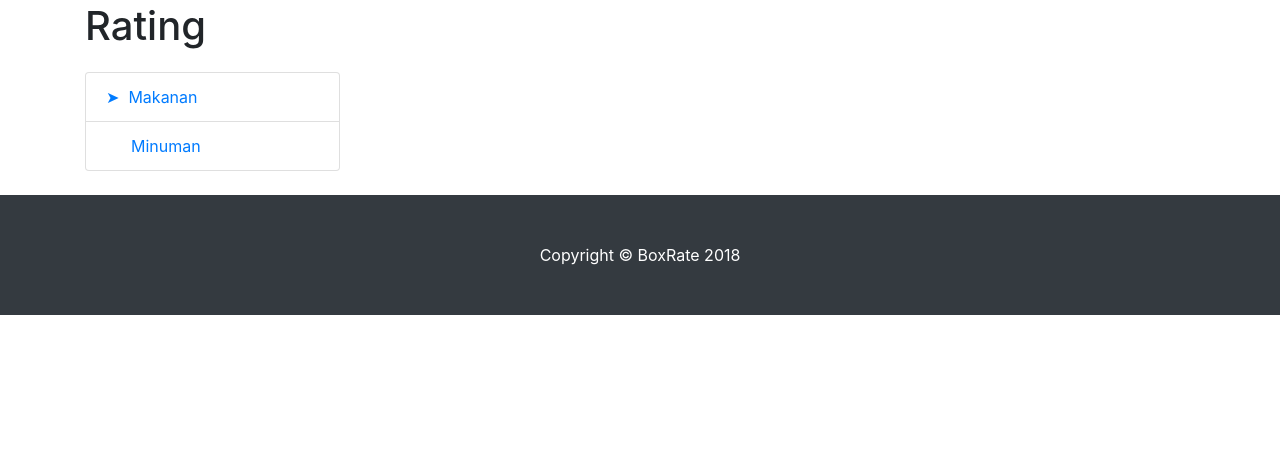
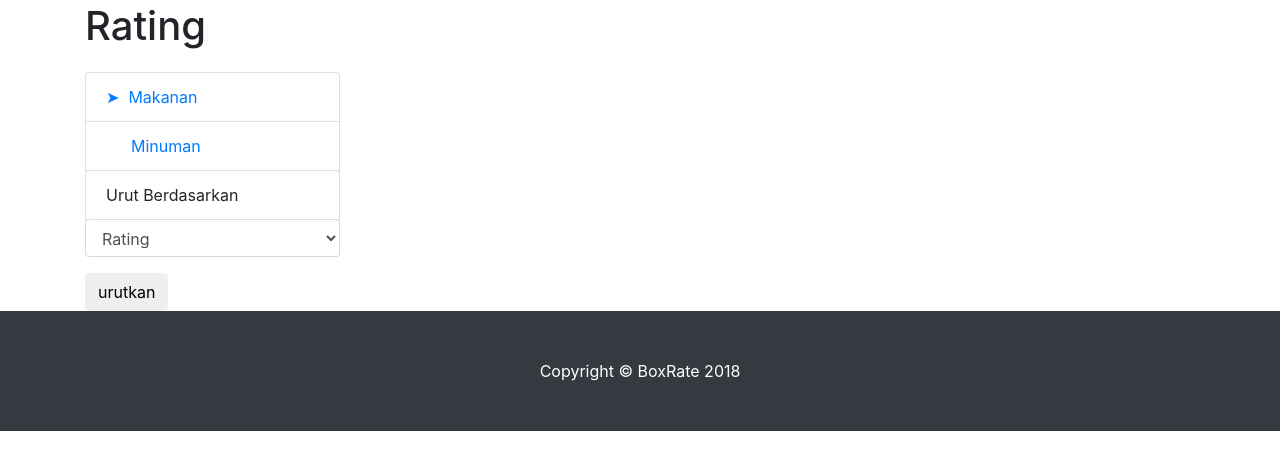
Before and after one commit to BoxRate/BoxRate, a PHP site: page /rating-makanan.php in a window 1280 px wide. Shown: the part 76-546 px from the top of the page. Run offline with PHP 8.4, Linux system fonts and the light colour scheme; the visitor is signed in with stand-in values (Sample User, id 1); data comes from the database, SQL or seed files in the repository; data that the repository does not hold is empty.

Commit message:
Menambahkan Proses pengurutan

```diff
--- a/rating-makanan.php
+++ b/rating-makanan.php
@@ -76,9 +76,20 @@
           <div class="list-group">
             <a href="rating-makanan.php" class="list-group-item">&#x27a4;&nbsp; Makanan</a>
             <a href="rating-minuman.php" class="list-group-item">&emsp;&nbsp; Minuman</a>
+              <form method="post" action="rating-makanan.php">
+                <div class="form-group">
+                  <label class="list-group-item" for="sel1">Urut Berdasarkan</label>
+                  <select class="form-control" id="sel1" name="urut">
+                    <if ><?php $urut=1; ?>
+                    <option value="1">Rating</option>
+                    <option <?php error_reporting(0); if($_POST['urut']==2) {echo 'selected="selected"';} ?> value="2">Nama</option>
+                    <option <?php error_reporting(0); if($_POST['urut']==3) {echo 'selected="selected"';} ?> value="3">Harga</option>
+                  </select>
+                </div>
+                <input class="btn " type="submit" name="urutkan" value="urutkan">
+              </form>
           </div>
-         </br>
-        </div>
+         </div>
         <!-- /.col-lg-3 -->
         <div class="col-lg-9">
 
@@ -88,7 +99,23 @@
         <?php
            $db = mysqli_connect("localhost", "root", "", "boxrate");
            $storeid=$_SESSION['store_id'];
-           $sql= "SELECT * FROM menu WHERE ket='makanan' and store_id='$storeid'";
+
+           if(isset($_POST["urutkan"])){
+              $urut = mysqli_real_escape_string($db,$_POST["urut"]);
+            }
+           $storeid=$_SESSION['store_id'];
+
+
+           if ($urut ==1) {
+            $sql= "SELECT * FROM menu WHERE ket='makanan' and store_id='$storeid' order by rating desc";
+           }
+           if ($urut ==2) {
+            $sql= "SELECT * FROM menu WHERE ket='makanan' and store_id='$storeid' order by name";
+           }
+           if ($urut ==3) {
+            $sql= "SELECT * FROM menu WHERE ket='makanan' and store_id='$storeid' order by price";
+           }
+
            $result = mysqli_query($db, $sql);
            while ($row=mysqli_fetch_array($result)) {
             echo "<div class='col-md-6 my-4'>
```
Also changed, not shown: rating-minuman.php (+31 -11 lines).
